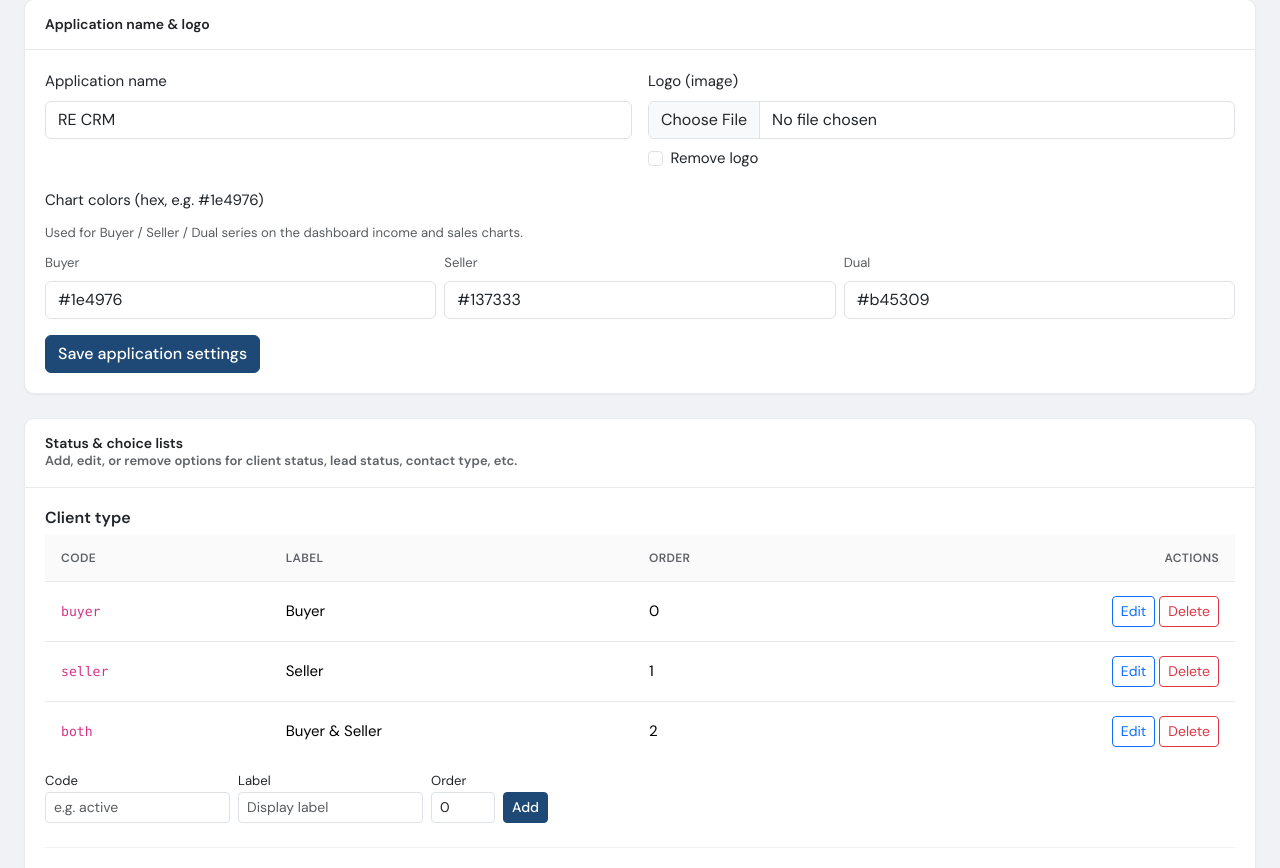
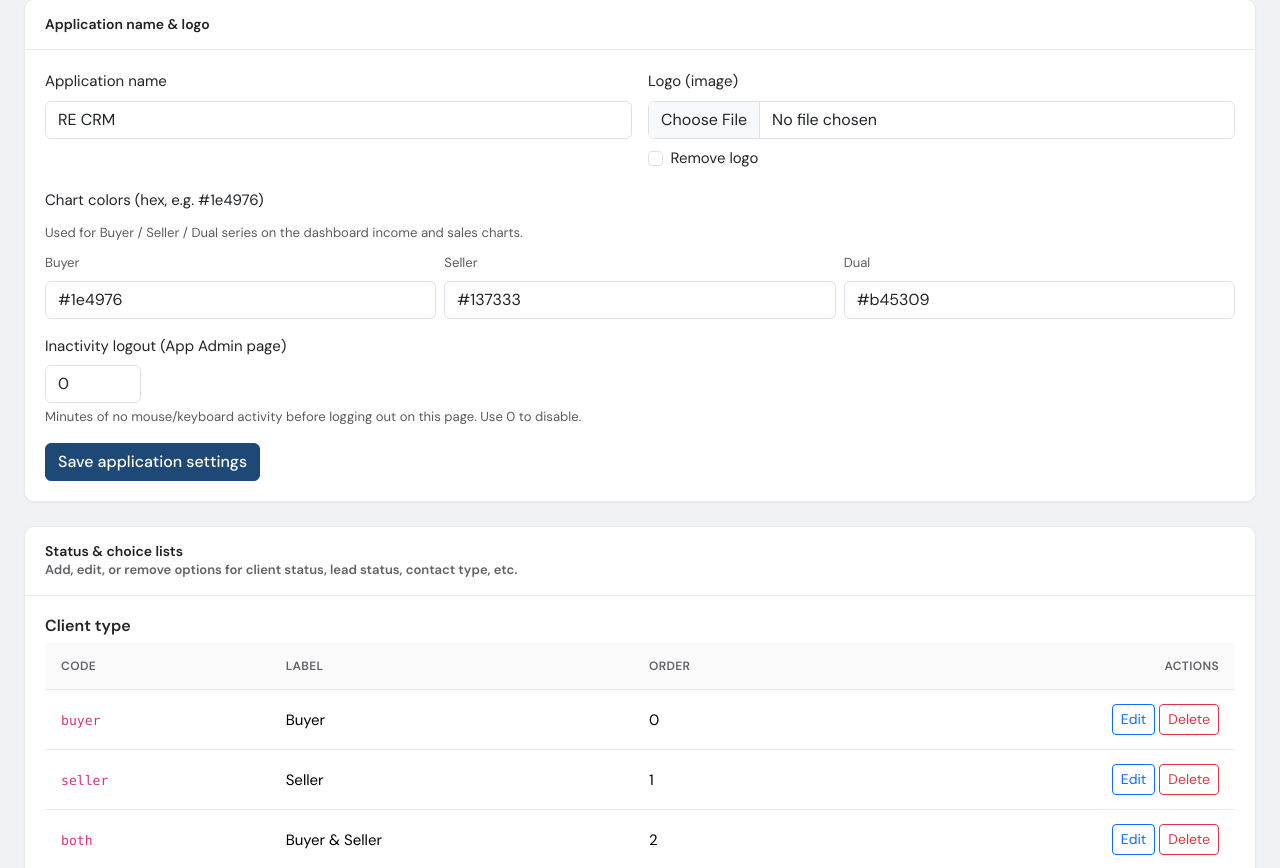
Before and after one commit to rcollins/saylesgroupcrm, a Django app: page /app-admin/ in a window 1280 px wide. Shown: the part 215-1083 px from the top of the page. Run offline with Django 5.2, Linux system fonts and the light colour scheme; the visitor is signed in with stand-in values (Sample User, id 1); data comes from the database, SQL or seed files in the repository.

Commit message:
added inactivity logout

```diff
--- a/recrmapp/crm/forms.py
+++ b/recrmapp/crm/forms.py
@@ -387,10 +387,11 @@ class AppSettingsForm(forms.ModelForm):
 
     class Meta:
         model = AppSettings
-        fields = ['app_name', 'logo']
+        fields = ['app_name', 'logo', 'inactivity_timeout_minutes']
         widgets = {
             'app_name': forms.TextInput(attrs={'class': 'form-control', 'placeholder': 'Application name'}),
             'logo': forms.FileInput(attrs={'class': 'form-control'}),
+            'inactivity_timeout_minutes': forms.NumberInput(attrs={'class': 'form-control', 'min': 0, 'max': 120}),
         }
 
     def __init__(self, *args, **kwargs):
--- a/recrmapp/crm/models.py
+++ b/recrmapp/crm/models.py
@@ -660,7 +660,7 @@ class UserProfile(models.Model):
 # --- Application admin (separate from Django admin) ---
 
 class AppSettings(models.Model):
-    """Singleton: application name, logo, and chart colors. Edited via Application Admin UI."""
+    """Singleton: application name, logo, chart colors, and app admin inactivity logout. Edited via Application Admin UI."""
     app_name = models.CharField(max_length=100, default='RE CRM')
     logo = models.FileField(upload_to='app_admin/', blank=True, null=True, help_text='Logo image (e.g. PNG, SVG)')
     # Chart colors: JSON e.g. {"buyer": "#1e4976", "seller": "#137333", "dual": "#b45309"}
@@ -668,6 +668,12 @@ class AppSettings(models.Model):
         default=dict,
         blank=True,
         help_text='Keys: buyer, seller, dual (hex colors for dashboard charts)',
+    )
+    # App Admin page: log out after this many minutes of inactivity. 0 or null = disabled.
+    inactivity_timeout_minutes = models.PositiveIntegerField(
+        default=0,
+        blank=True,
+        help_text='App Admin only: log out after this many minutes of no mouse/keyboard activity. Set to 0 to disable.',
     )
 
     class Meta:
--- a/recrmapp/crm/templates/crm/app_admin.html
+++ b/recrmapp/crm/templates/crm/app_admin.html
@@ -56,6 +56,11 @@
                         <input type="text" name="dual_color" value="{{ form.dual_color.initial }}" class="form-control" placeholder="#b45309">
                     </div>
                 </div>
+            </div>
+            <div class="mb-3">
+                <label for="id_inactivity_timeout_minutes" class="form-label">Inactivity logout (App Admin page)</label>
+                <input type="number" name="inactivity_timeout_minutes" value="{{ form.inactivity_timeout_minutes.value|default:form.inactivity_timeout_minutes.initial|default:0 }}" class="form-control" id="id_inactivity_timeout_minutes" min="0" max="120" style="max-width:6rem">
+                <p class="form-text small text-muted mb-0">Minutes of no mouse/keyboard activity before logging out on this page. Use 0 to disable.</p>
             </div>
             <button type="submit" class="btn btn-crm-primary">Save application settings</button>
         </form>
@@ -124,4 +129,39 @@
         {% endfor %}
     </div>
 </div>
+
+{% if inactivity_timeout_minutes %}
+{# Hidden form for inactivity logout (POST with CSRF) #}
+<form id="app-admin-logout-form" method="post" action="{% url 'logout' %}" class="d-none">{% csrf_token %}</form>
+{% endif %}
 {% endblock %}
+
+{% block extra_js %}
+{% if inactivity_timeout_minutes %}
+<script>
+(function() {
+  var timeoutMinutes = {{ inactivity_timeout_minutes|default:0 }};
+  if (timeoutMinutes <= 0) return;
+  var timeoutMs = timeoutMinutes * 60 * 1000;
+  var timer = null;
+  var form = document.getElementById('app-admin-logout-form');
+
+  function resetTimer() {
+    if (timer) clearTimeout(timer);
+    timer = setTimeout(function() {
+      if (form) form.submit();
+    }, timeoutMs);
+  }
+
+  function onActivity() {
+    resetTimer();
+  }
+
+  ['mousedown', 'mousemove', 'keydown', 'scroll', 'touchstart'].forEach(function(ev) {
+    document.addEventListener(ev, onActivity);
+  });
+  resetTimer();
+})();
+</script>
+{% endif %}
+{% endblock %}
--- a/recrmapp/crm/views.py
+++ b/recrmapp/crm/views.py
@@ -1264,6 +1264,7 @@ def app_admin_dashboard(request):
         'choice_lists': choice_lists,
         'list_type_choices': ChoiceList.LIST_TYPE_CHOICES,
         'choice_form': ChoiceListForm(),
+        'inactivity_timeout_minutes': getattr(settings_obj, 'inactivity_timeout_minutes', 0) or 0,
     }
     return render(request, 'crm/app_admin.html', context)
 
```
Also changed, not shown: recrmapp/crm/migrations/0020_appsettings_inactivity_timeout_minutes.py (added).
